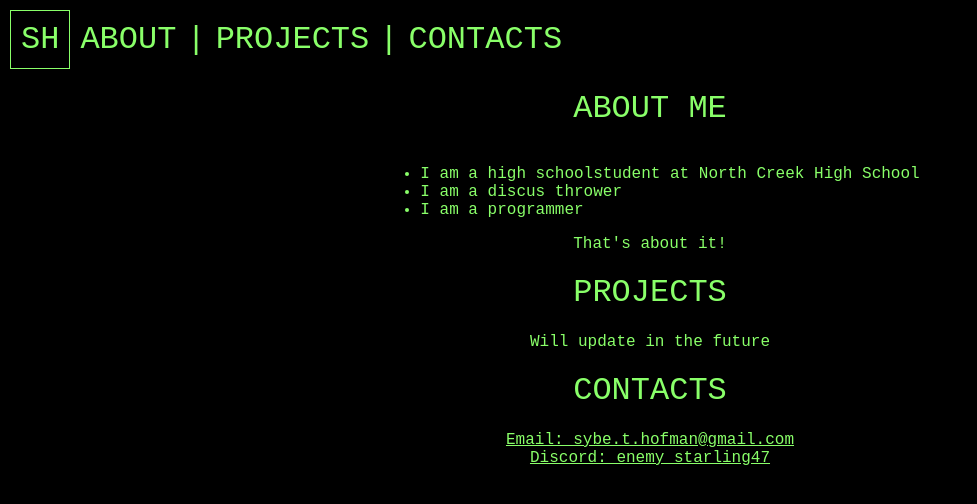
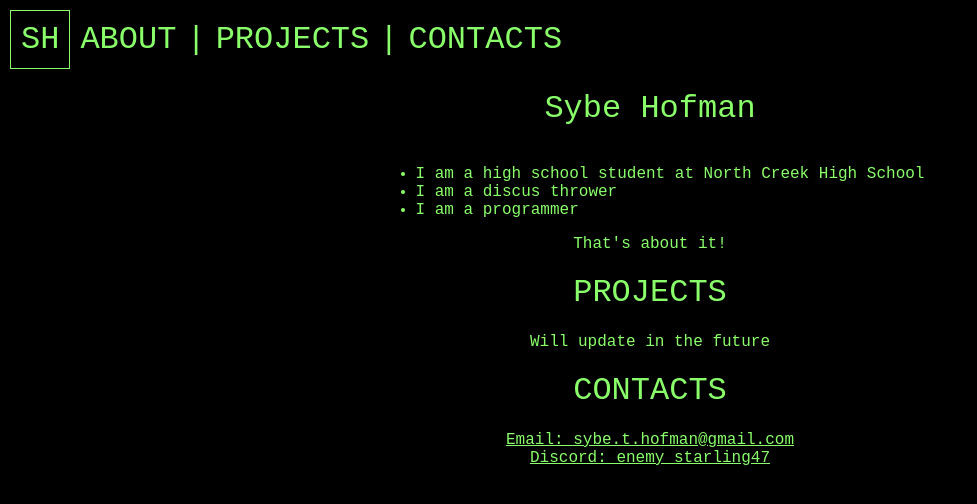
Before and after one commit to SybeHofman/homepage, a React (Vite) app: page / in a window 1280 px wide. Shown: the top 504 px of the page, without its empty margins (0-977 px from the left). Built offline with nearby package versions, Linux system fonts and the light colour scheme.

Commit message:
Added name

```diff
--- a/src/components/App.tsx
+++ b/src/components/App.tsx
@@ -10,10 +10,11 @@ function App() {
       {inIntro ? <Intro inIntro = {inIntro} setInIntro = {setInIntro}/> :
       <div className = "homepage">
           <NavBar></NavBar>
+
           <div className="content" id="about">
-            <h1>ABOUT ME</h1>
+            <h1>Sybe Hofman</h1>
             <ul>
-              <li>I am a high schoolstudent at North Creek High School</li>
+              <li>I am a high school student at North Creek High School</li>
               <li>I am a discus thrower</li>
               <li>I am a programmer</li>
             </ul>
```
